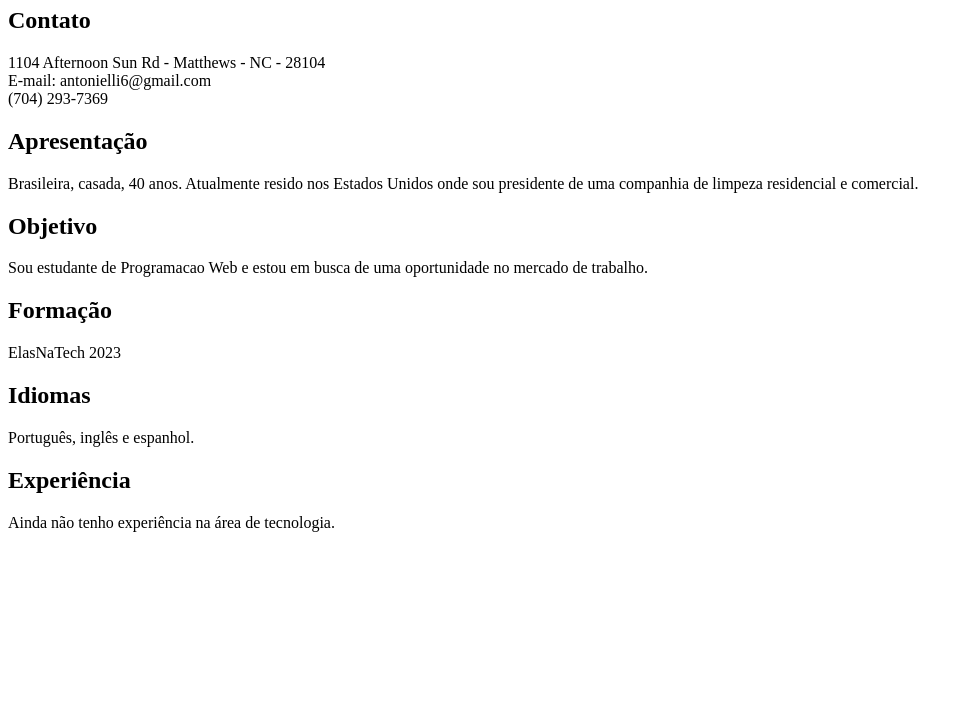
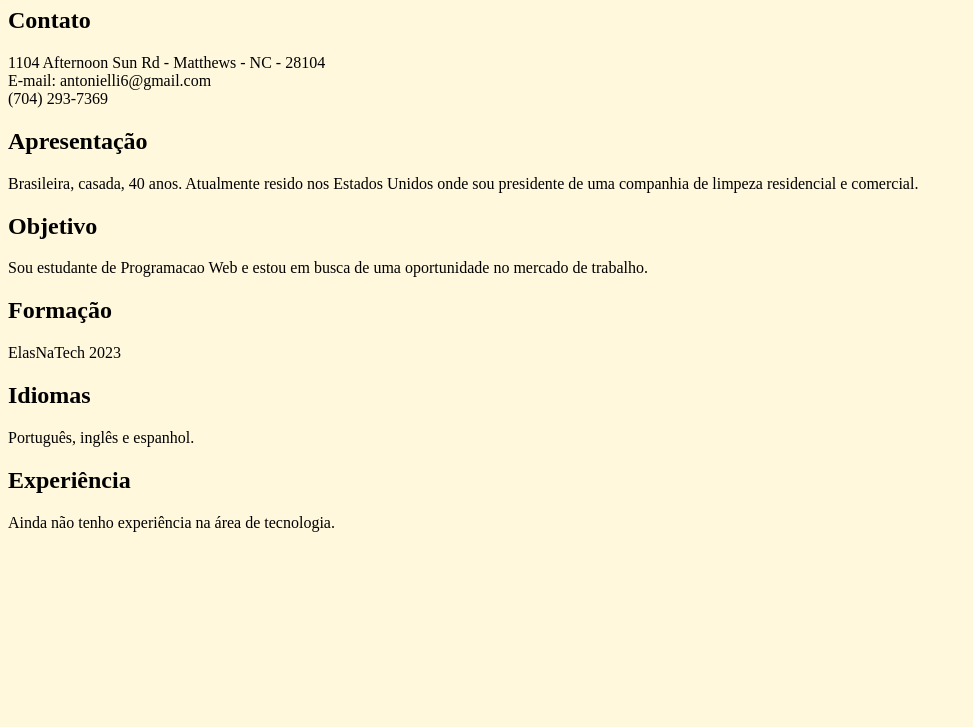
Before and after one commit to Grasoares23/Curriculo, a plain HTML site: page index.html in a window 1280 px wide. Shown: the part 73-800 px from the top of the page, without its empty margins (0-973 px from the left). Drawn offline with Linux system fonts and the light colour scheme.

Commit message:
Update index.html
Background color

```diff
--- a/index.html
+++ b/index.html
@@ -5,7 +5,7 @@
    <meta name="viewport" content="width=device-width, initial-scale=1.0">
    <title> Curriculo da turma 02</title>
 </head>
-<body>
+<body  style="background-color:rgba(255, 208, 0, 0.135)">
    <h1> Gracieli M de Oliveira Soares</h1>
    <h2>Contato</h2>
    <p> 1104 Afternoon Sun Rd - Matthews - NC - 28104<br
```
